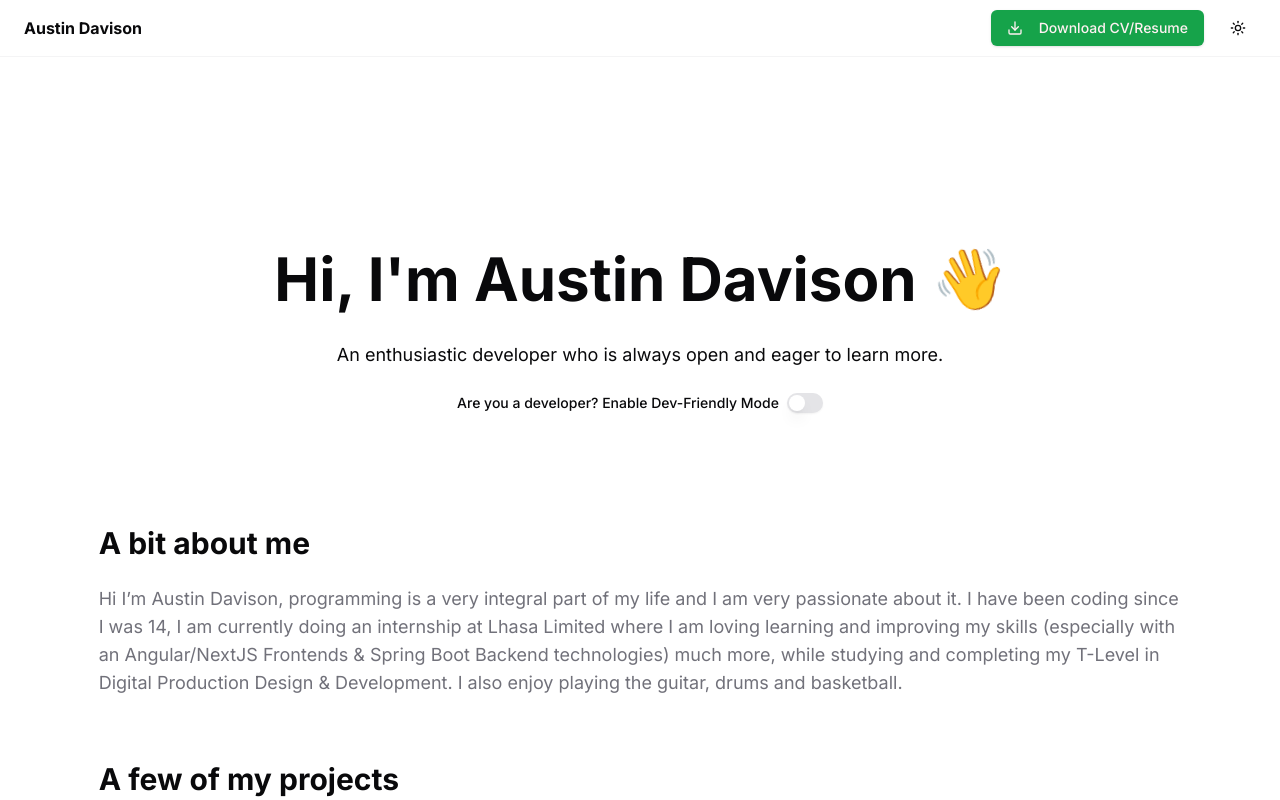
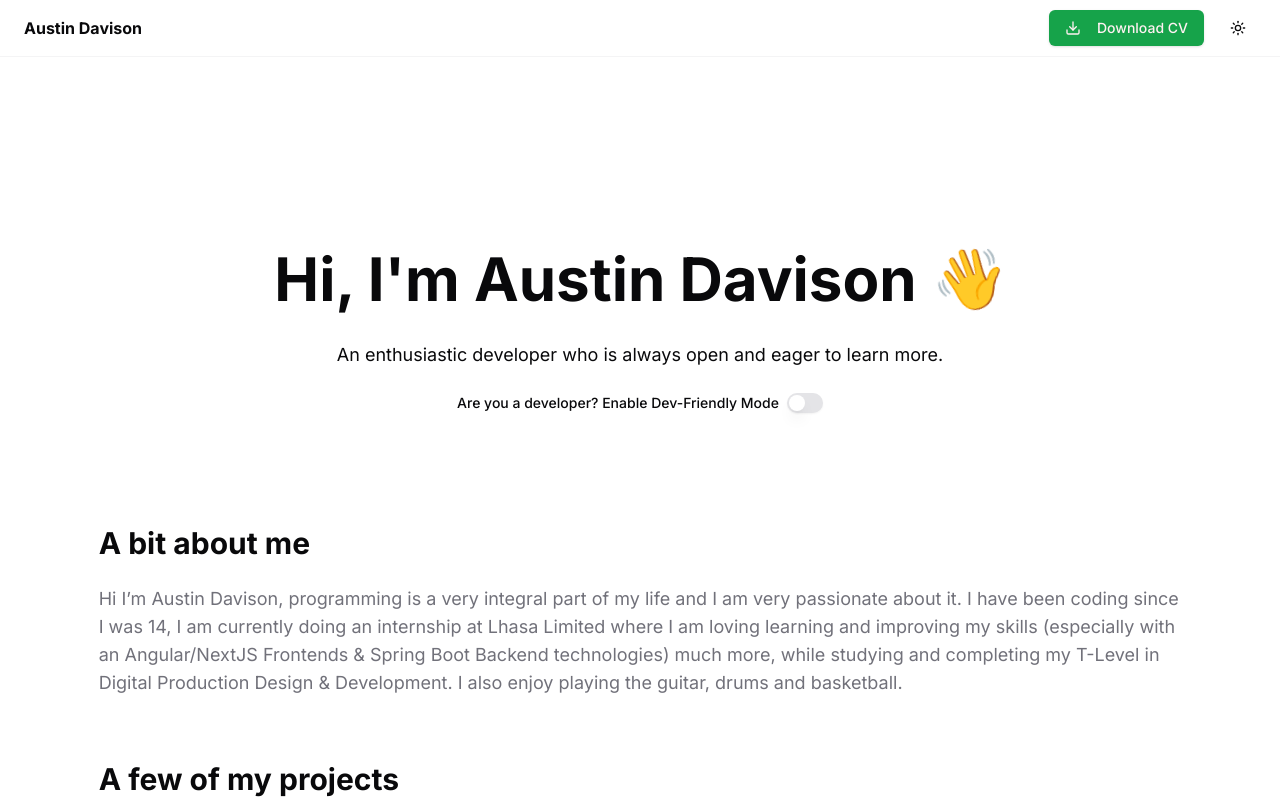
Before and after one commit to FraserLint/personal-portfolio, a Next.js app: page / in a window 1280 px wide. Shown: the top 800 px of the page. Built offline with nearby package versions, Linux system fonts and the light colour scheme.

Commit message:
Adjusted CV download button to be less obtrusive

```diff
--- a/src/components/header.tsx
+++ b/src/components/header.tsx
@@ -27,7 +27,7 @@ export function Header() {
                         <DropdownMenuTrigger asChild>
                             <Button>
                                 <Download className="mr-2 h-4 w-4" />
-                                Download CV/Resume
+                                Download CV
                             </Button>
                         </DropdownMenuTrigger>
                         <DropdownMenuContent>
```
